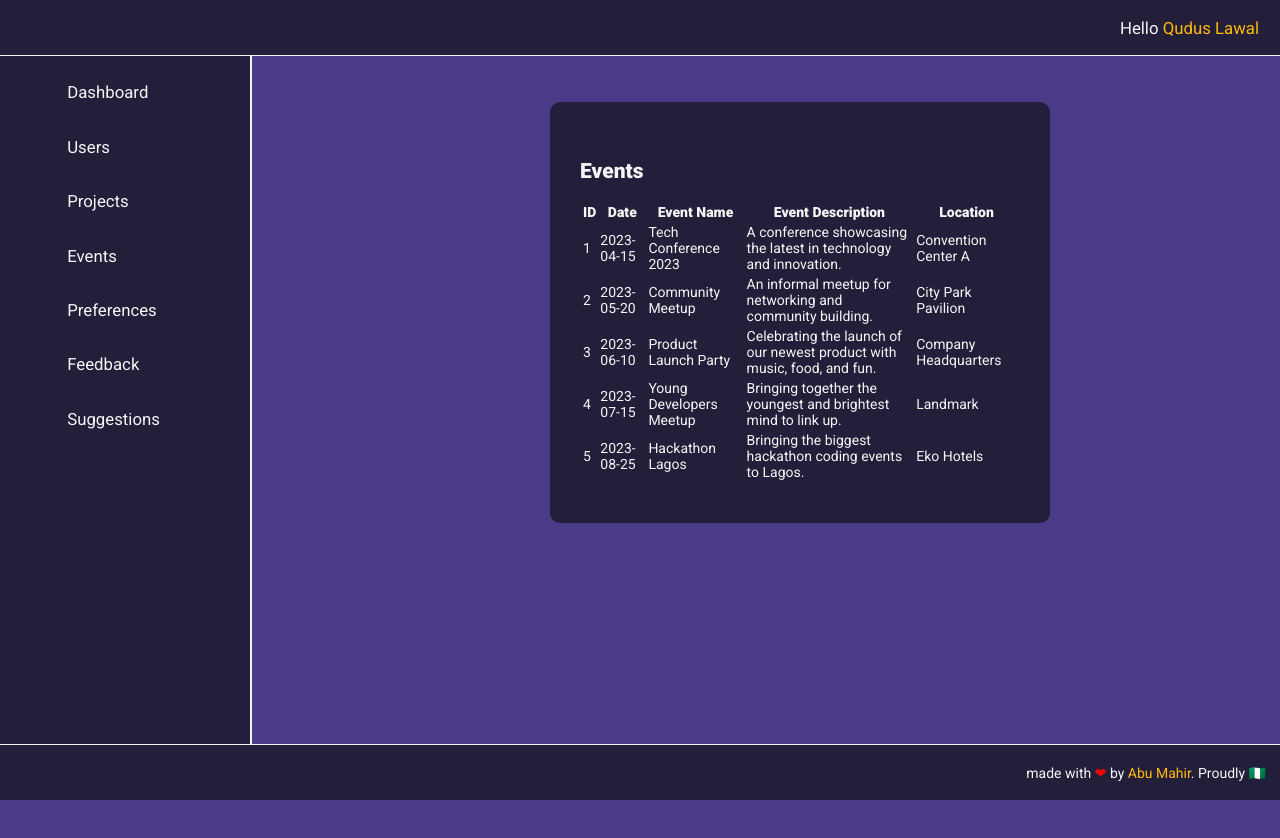
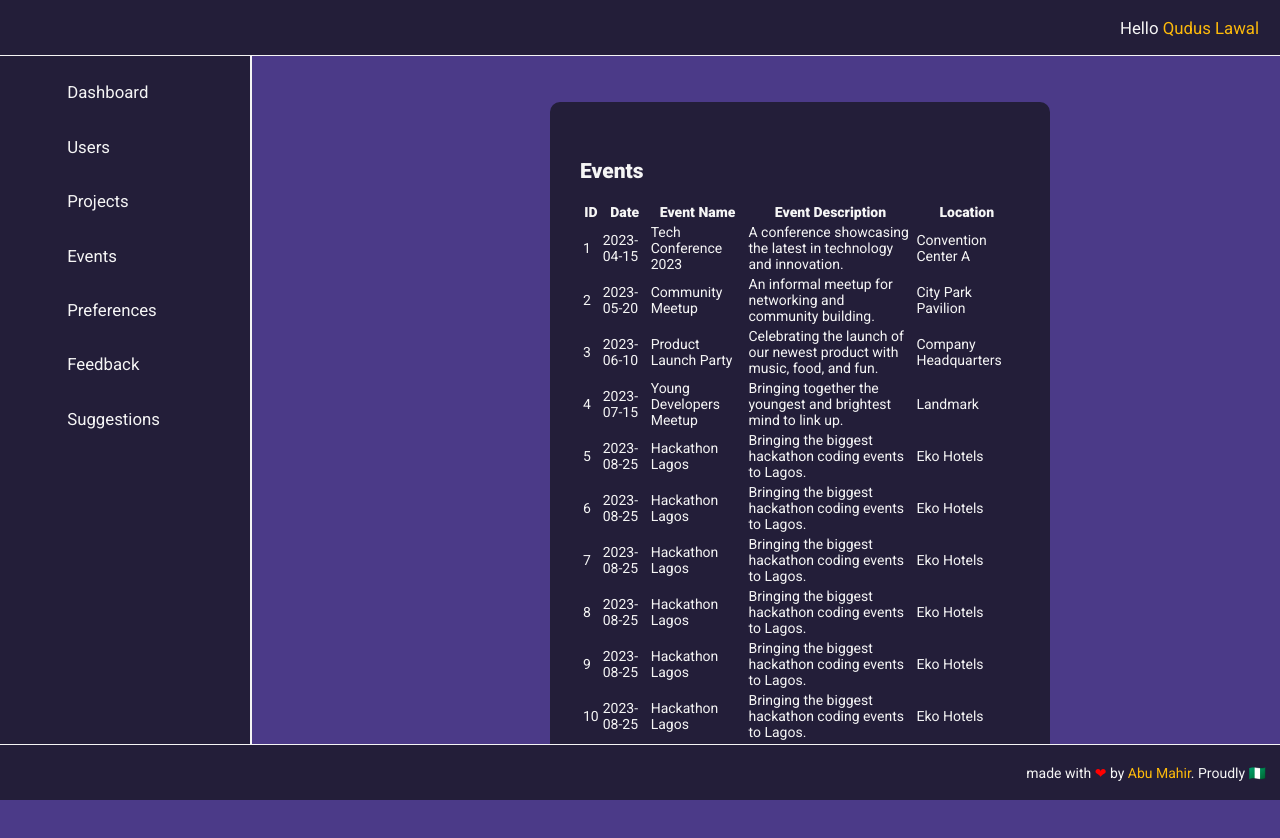
Before and after one commit to AbuMahir980/react-dashboard, a React (Vite) app: page /dashboard/events in a window 1280 px wide. Shown: the top 838 px of the page. Before the commit the page ends 800 px from the top, so only its background shows below. Built offline with nearby package versions, Linux system fonts and the light colour scheme.

Commit message:
Map events data

```diff
--- a/src/components/Dashboard/Events.jsx
+++ b/src/components/Dashboard/Events.jsx
@@ -3,6 +3,7 @@ import Sidebar from "./components/Sidebar";
 import Footer from "./components/Footer";
 import Userprofile from "./data/data";
 import { eventsData } from "./data/EventsData";
+import EventsTable from "./components/EventsTable";
 
 const Events = (props) => {
     const {user} = props
@@ -27,8 +28,10 @@ const Events = (props) => {
                             </thead>
 
                             <tbody>
+
+
                                 {/* <!-- Replace the content inside the tbody with your dynamic project data --> */}
-                                <tr>
+                                {/* <tr>
                                     <td>{eventsData[0].id}</td>
                                     <td>{eventsData[0].date}</td>
                                     <td>{eventsData[0].eventName}</td>
@@ -63,9 +66,14 @@ const Events = (props) => {
                                     <td>{eventsData[4].eventName}</td>
                                     <td>{eventsData[4].eventDescription}</td>
                                     <td>{eventsData[4].location}</td>
-                                </tr>
+                                </tr> */}
 
                                 {/* <!-- Add more rows for additional project data --> */}
+                            </tbody>
+                            <tbody>
+                                {
+                                    eventsData.map((table, i) => (<EventsTable key={i} {...table}/>))
+                                }
                             </tbody>
                         </table>
                     </div>
--- /dev/null
+++ b/src/components/Dashboard/components/EventsTable.jsx
@@ -0,0 +1,18 @@
+// import { eventsData } from "../data/EventsData";
+
+const EventsTable = ({id,date,eventName,eventDescription,location}) => {
+
+    return(
+        <>
+            <tr>
+                <td>{id}</td>
+                <td>{date}</td>
+                <td>{eventName}</td>
+                <td>{eventDescription}</td>
+                <td>{location}</td>
+            </tr>
+        </>
+    )
+}
+
+export default EventsTable
--- a/src/components/Dashboard/data/EventsData.jsx
+++ b/src/components/Dashboard/data/EventsData.jsx
@@ -34,5 +34,40 @@ export const eventsData = [
         eventDescription: 'Bringing the biggest hackathon coding events to Lagos.',
         location: 'Eko Hotels',
     },
+    {
+        id: 6,
+        date: '2023-08-25',
+        eventName: 'Hackathon Lagos',
+        eventDescription: 'Bringing the biggest hackathon coding events to Lagos.',
+        location: 'Eko Hotels',
+    },
+    {
+        id: 7,
+        date: '2023-08-25',
+        eventName: 'Hackathon Lagos',
+        eventDescription: 'Bringing the biggest hackathon coding events to Lagos.',
+        location: 'Eko Hotels',
+    },
+    {
+        id: 8,
+        date: '2023-08-25',
+        eventName: 'Hackathon Lagos',
+        eventDescription: 'Bringing the biggest hackathon coding events to Lagos.',
+        location: 'Eko Hotels',
+    },
+    {
+        id: 9,
+        date: '2023-08-25',
+        eventName: 'Hackathon Lagos',
+        eventDescription: 'Bringing the biggest hackathon coding events to Lagos.',
+        location: 'Eko Hotels',
+    },
+    {
+        id: 10,
+        date: '2023-08-25',
+        eventName: 'Hackathon Lagos',
+        eventDescription: 'Bringing the biggest hackathon coding events to Lagos.',
+        location: 'Eko Hotels',
+    },
     // Add more event objects as needed
 ];
```
